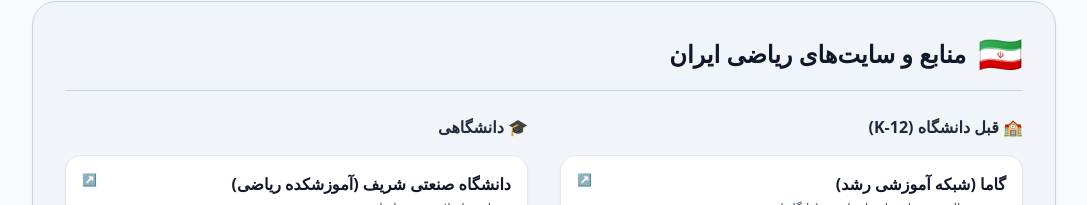
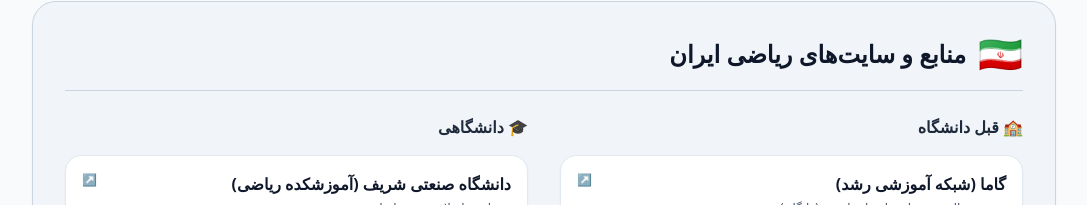
Before and after one commit to Hmohammadiz633/International-Mathematics-Site, a Next.js app: page /math-sites in a window 1280 px wide. Shown: the part 364-569 px from the top of the page, without its empty margins (96-1183 px from the left). Built offline with nearby package versions, Linux system fonts and the light colour scheme.

Commit message:
Update page.js

```diff
--- a/app/math-sites/page.js
+++ b/app/math-sites/page.js
@@ -123,7 +123,7 @@ const MATH_SITES_DATA = [
     countryFa: 'استرالیا',
     countryEn: 'Australia',
     preUniversity: [
-      { nameFa: 'مِثس آنلاین', nameEn: 'Maths Online', descFa: 'درسنامه و تمرین کامل سیستم آموزشی استرالیا', descEn: 'Comprehensive K-12 Australian curriculum lessons', url: 'https://www.mathsonline.com.au' },
+      { nameFa: 'مِثس آنلاین', nameEn: 'Maths Online', descFa: 'درسنامه و تمرین کامل سیستم آموزشی استرالیا', descEn: 'Comprehensive Australian curriculum lessons', url: 'https://www.mathsonline.com.au' },
       { nameFa: 'اچ‌اس‌سی مِثس', nameEn: 'HSC Maths by Topic', descFa: 'آموزش و نمونه سوالات طبقه بندی شده ریاضی HSC', descEn: 'Categorized HSC exam questions and study guides', url: 'https://hscmathsbytopic.firsteducation.com.au/' },
       { nameFa: 'امسی‌مَث', nameEn: 'AMSIMath', descFa: 'موسسه علوم ریاضی استرالیا برای مدارس', descEn: 'Australian Mathematical Sciences Institute school modules', url: 'https://calculate.amsi.org.au' },
       { nameFa: 'ادی وو مَث (ووتوب)', nameEn: 'Eddie Woo Math (Wootube)', descFa: 'ویدیوهای آموزشی استاد مشهور ریاضی استرالیا', descEn: 'Famous video explanations for high school math concepts', url: 'https://mreduardowoo.com' }
@@ -141,7 +141,7 @@ const MATH_SITES_DATA = [
     countryEn: 'Canada',
     preUniversity: [
       { nameFa: 'مرکز ریاضیات واترلو (CEMC)', nameEn: 'CEMC (Waterloo)', descFa: 'آموزش و نمونه سوالات المپیاد و ریاضی مدارس کانادا', descEn: 'Courseware & contests by Centre for Education in Math', url: 'https://www.cemc.uwaterloo.ca' },
-      { nameFa: 'تی‌وی‌او لرن (اونتاریو)', nameEn: 'TVO Learn', descFa: 'منابع رسمی آموزش ریاضی بر اساس استاندارد انتاریو', descEn: 'Official Ontario curriculum resources for K-12', url: 'https://tvolearn.com' },
+      { nameFa: 'تی‌وی‌او لرن (اونتاریو)', nameEn: 'TVO Learn', descFa: 'منابع رسمی آموزش ریاضی بر اساس استاندارد انتاریو', descEn: 'Official Ontario curriculum resources', url: 'https://tvolearn.com' },
       { nameFa: 'مِثیز', nameEn: 'Mathies', descFa: 'ابزارهای تعاملی آموزش ریاضیات مدارس', descEn: 'Interactive tools and games for learning math', url: 'https://mathies.ca' }
     ],
     university: [
@@ -179,7 +179,7 @@ const MATH_SITES_DATA = [
     university: [
       { nameFa: 'ان‌پی‌تی‌ئی‌ال مَث', nameEn: 'NPTEL Math', descFa: 'آموزش پایه دانشگاه و کنکور (موسسه ملی فناوری)', descEn: 'Basic university and entrance exam education (NPTEL)', url: 'https://nptel.ac.in' },
       { nameFa: 'ریاضی آی‌آی‌تی بمبئی', nameEn: 'IIT Bombay Math', descFa: 'برنامه‌های آکادمیک IIT بمبئی', descEn: 'Academic programs at IIT Bombay', url: 'https://www.math.iitb.ac.in' },
-      { nameFa: 'موسسه آمار کلکته (ISI)', nameEn: 'ISI Kolkata', descSent: 'موسسه آمار و ریاضیات پیشرفته هند', descEn: 'Indian Statistical Institute advanced math and stats', url: 'https://www.isical.ac.in' }
+      { nameFa: 'موسسه آمار کلکته (ISI)', nameEn: 'ISI Kolkata', descFa: 'موسسه آمار و ریاضیات پیشرفته هند', descEn: 'Indian Statistical Institute advanced math and stats', url: 'https://www.isical.ac.in' }
     ]
   }
 ];
@@ -274,7 +274,7 @@ export default function MathSitesPage() {
               {selectedCountry.preUniversity && selectedCountry.preUniversity.length > 0 && (
                 <div>
                   <h3 className="text-base font-bold text-slate-800 mb-4 flex items-center gap-2">
-                    🏫 {isFa ? 'قبل دانشگاه (K-12)' : 'Pre-University & High School'}
+                    🏫 {isFa ? 'قبل دانشگاه' : 'Pre-University & High School'}
                   </h3>
                   <div className="flex flex-col gap-3">
                     {selectedCountry.preUniversity.map((site, idx) => (
```
